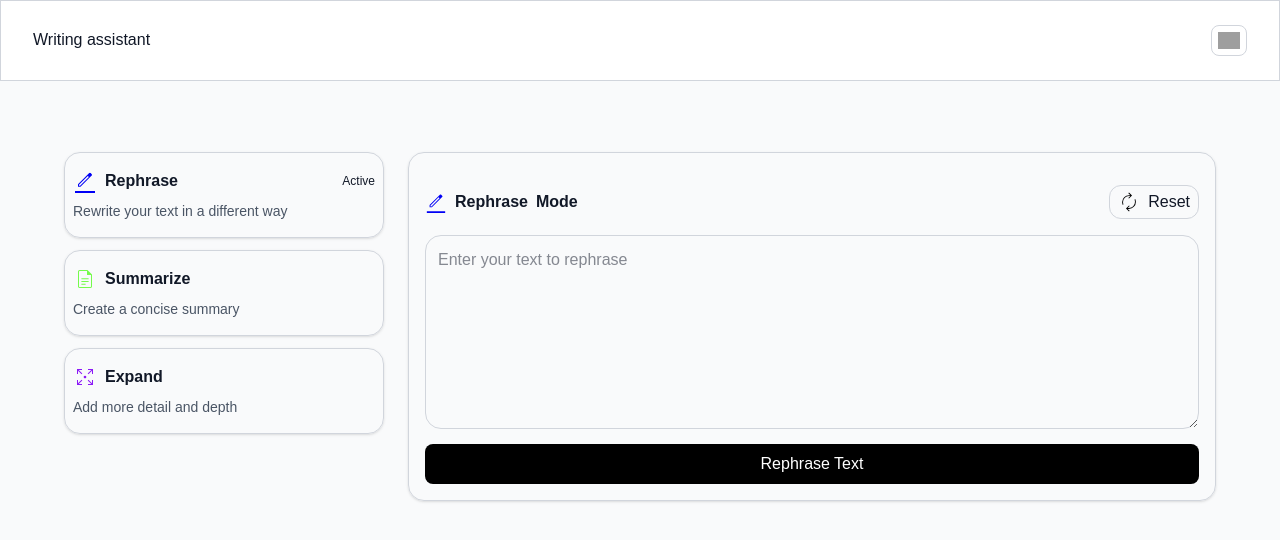
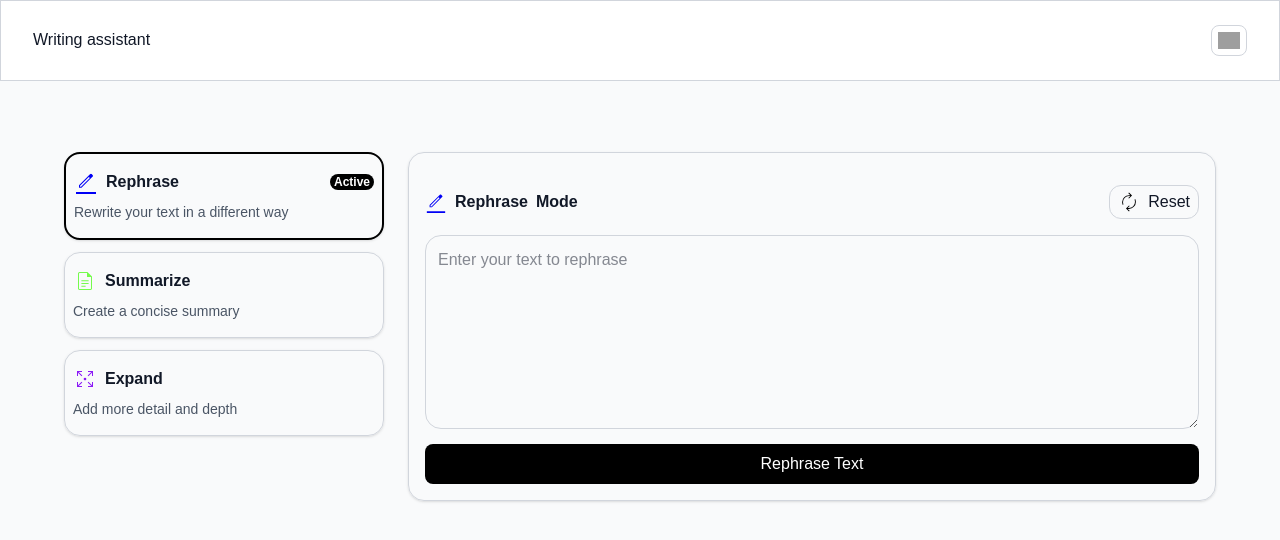
Before and after one commit to Akeemkabiru/writing-assistant, a Next.js app: page / in a window 1280 px wide. Shown: the top 540 px of the page. Built offline with nearby package versions, Linux system fonts and the light colour scheme; grey boxes are pictures that could not be loaded.

Commit message:
refactor ModeBar component styles for improved active state indication

```diff
--- a/components/modebar.tsx
+++ b/components/modebar.tsx
@@ -17,8 +17,8 @@ export default function ModeBar({
           return (
             <div
               key={index}
-              className={`rounded-2xl border shadow px-2 py-4 border-gray-300 transition-all duration-300  space-y-2 cursor-pointer hover:scale-105 ${
-                isActive ? "" : ""
+              className={`rounded-2xl shadow px-2 py-4  transition-all duration-300  space-y-2 cursor-pointer hover:scale-105 ${
+                isActive ? "border-black border-2" : "border-gray-300 border"
               }`}
               onClick={() => setCurrentMode(title)}
             >
@@ -28,7 +28,11 @@ export default function ModeBar({
                   <p className="font-semibold">{title}</p>
                 </div>
 
-                {isActive && <p className="font-medium text-xs">Active</p>}
+                {isActive && (
+                  <p className="text-xs bg-black rounded-2xl text-white px-1 font-semibold">
+                    Active
+                  </p>
+                )}
               </div>
               <p className="text-sm text-gray-600">{text}</p>
             </div>
```
